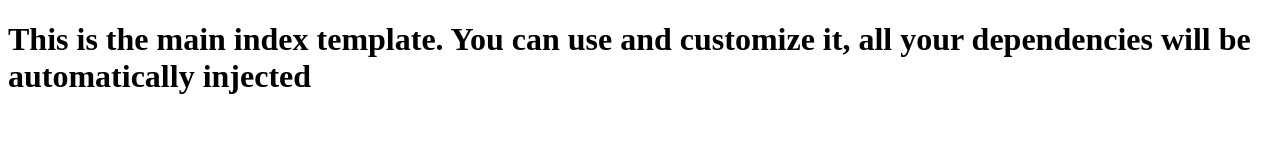
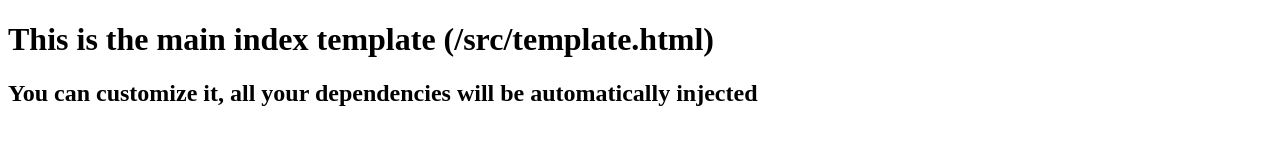
Before and after one commit to maxdow/minimal-webpack-boilerplate, a website built with webpack: page src/index.html in a window 1280 px wide. Built offline with nearby package versions, Linux system fonts and the light colour scheme.

Commit message:
Better help from template

```diff
--- a/src/index.html
+++ b/src/index.html
@@ -5,7 +5,8 @@
     <title>My Webpack App</title>
   </head>
   <body>
-  <h1>This is the main index template. You can use and customize it, all your dependencies will be automatically injected </h1>
+  <h1>This is the main index template (/src/template.html)</h1>
+  <h2>You can customize it, all your dependencies will be automatically injected </h2>
 
   </body>
 </html>
```
